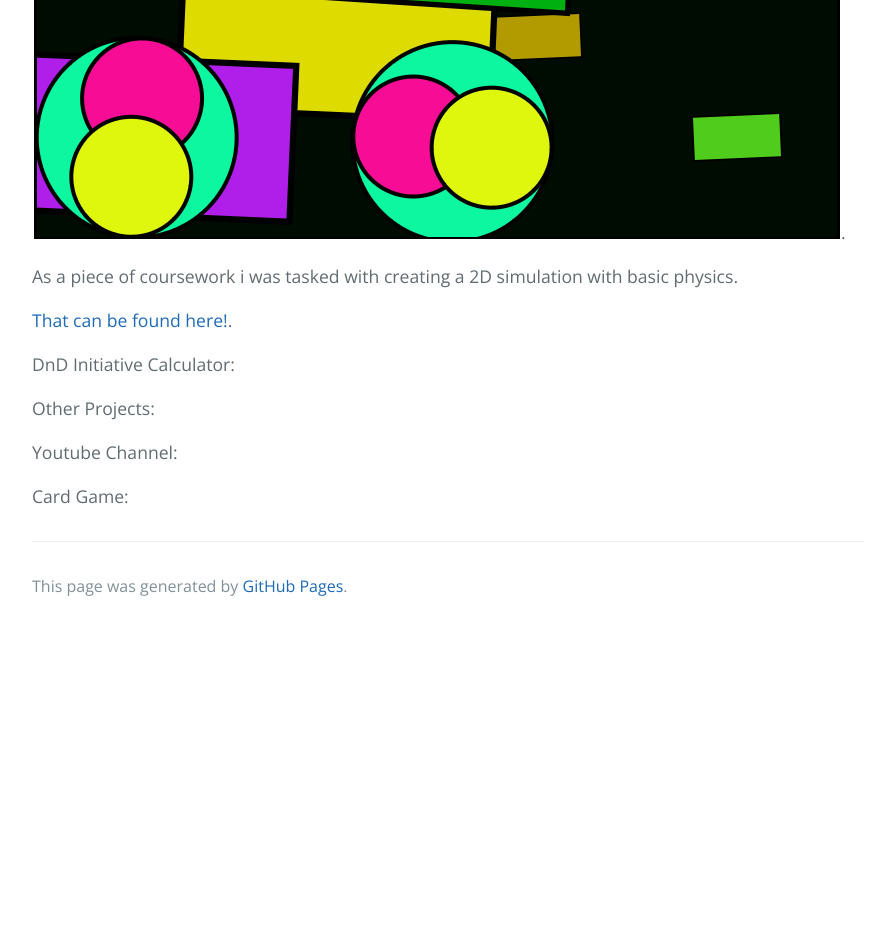
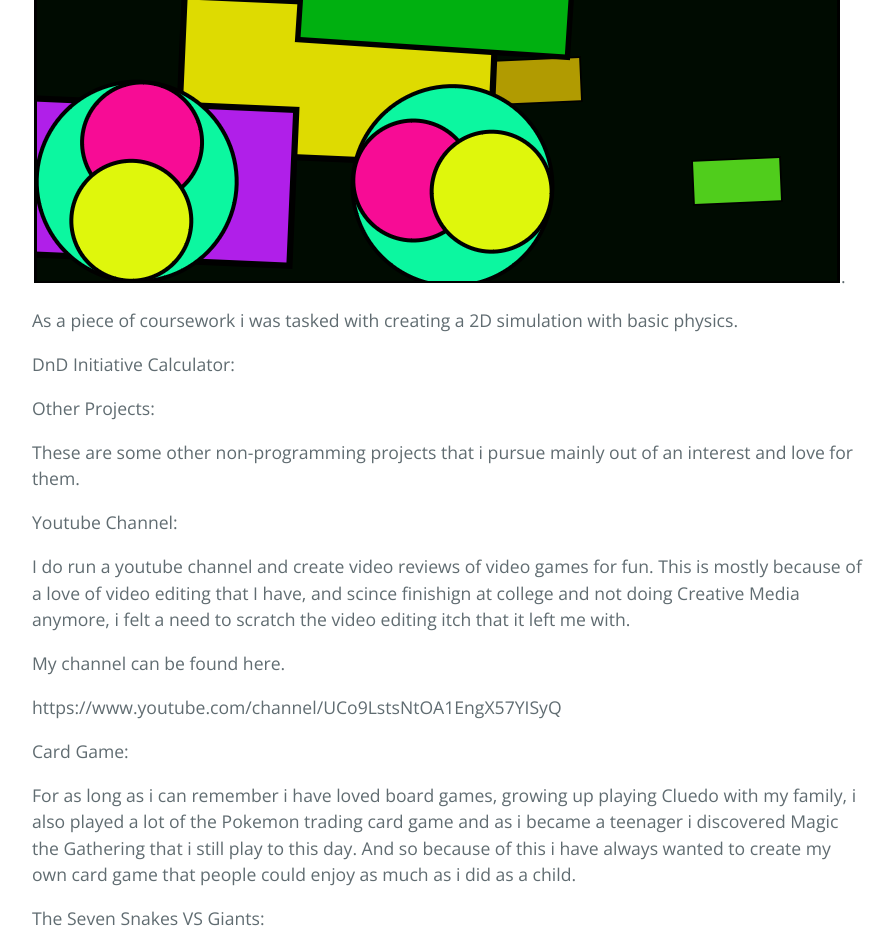
Before and after one commit to ArmerJacob/ArmerJacob.github.io, a Jekyll site: the page built from index.md, in a window 1280 px wide and 1400 px high, scrolled down 5236 px. Shown: the top 952 px of the window, without its empty margins (192-1085 px from the left). Built offline with Jekyll 4.4.1, drawn with Linux system fonts in a browser that asks for light colours; before the commit the page ends 5866 px from its top, so only the background shows below that; some of the changed text lies outside the part shown.

Commit message:
finished the "other project" section

```diff
--- a/index.md
+++ b/index.md
@@ -2,8 +2,8 @@
 layout: default
 ---
 
-Hello! My name is Jacob (Jake) and i am a student at the University of Hull studying Computer Science.
-Over the time i have spent with the University of Hull i have worked on several projects both
+Hello! My name is Jacob (Jake) and I am a student at the University of Hull studying Computer Science.
+Over the time I have spent with the University of Hull I have worked on several projects both
 for the University and also as personal projects.
 
 3D Lighting:
@@ -37,16 +37,37 @@ Here is a video demo of my 3D Pacman game.
 
 2D Simulation:
 
+Click the image to see it in action!
+
 [<img src="images/2D.png" alt="2D Simulation">](./2D/index.html).
 
 As a piece of coursework i was tasked with creating a 2D simulation with basic physics.
-
-[That can be found here!](./2D/index.html).
 
 DnD Initiative Calculator:
 
 Other Projects:
 
+These are some other non-programming projects that i pursue mainly out of an interest and love for them.
+
 Youtube Channel:
 
+I do run a youtube channel and create video reviews of video games for fun. This is mostly because of a love of video editing that I have,
+and scince finishign at college and not doing Creative Media anymore, i felt a need to scratch the video editing itch that it left me with.
+
+My channel can be found here.
+
+https://www.youtube.com/channel/UCo9LstsNtOA1EngX57YISyQ
+
 Card Game:
+
+For as long as i can remember i have loved board games, growing up playing Cluedo with my family, i also played a lot of the Pokemon trading card game
+and as i became a teenager i discovered Magic the Gathering that i still play to this day. And so because of this i have always wanted to create my own
+card game that people could enjoy as much as i did as a child.
+
+The Seven Snakes VS Giants:
+
+This is a card game i have been slowly working on in my free time based on a Dungeons and Dragons campaign that me and my friends played, where the character cards
+are out characters. I have created a digital mock up of the card game that is playable on Tabletop Simulator, and after i gather up enough art assets i intend on having
+this be printed and published.
+
+<img src="images/SpoonCard.png" alt="Spoon Character Card"> <img src="images/danmation.png" alt="Damnation Band Card"> <img src="images/bokgaruk.png" alt="Bok-Garuk Card">
```
Also changed, not shown: images/SpoonCard.jpg (added), images/bokgaruk.png (added), images/danmation.png (added).
